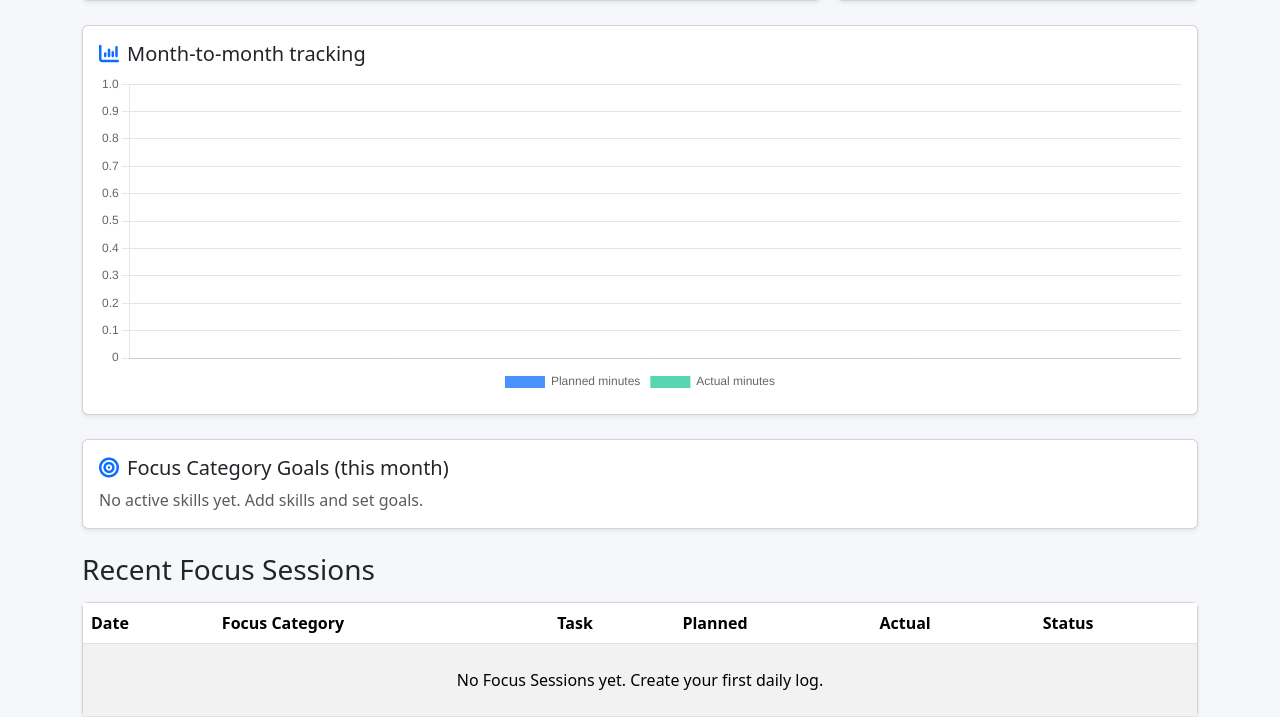
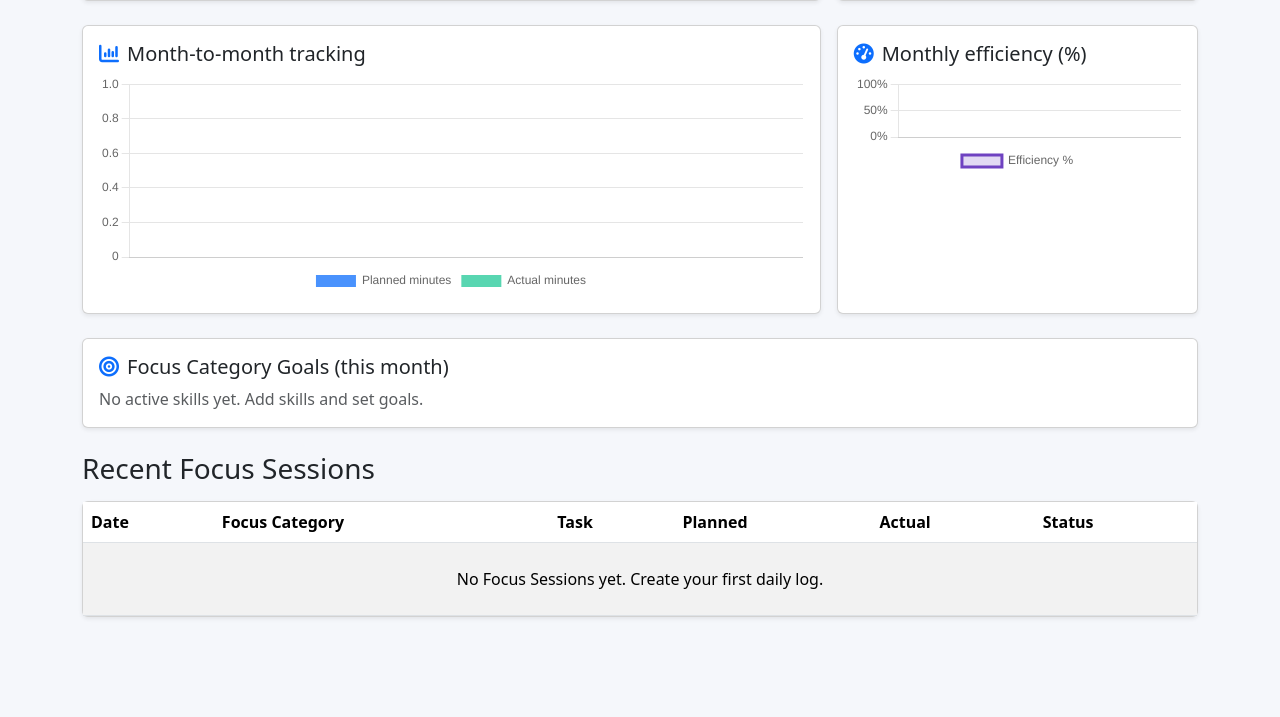
Before and after one commit to elivergara/Focused-Time-Tracker, a Django app: page /app/ in a window 1280 px wide. Shown: the part 870-1587 px from the top of the page. After the commit the page ends 1489 px from the top, so only its background shows below. Run offline with Django 5.2, Linux system fonts and the light colour scheme; the visitor is signed in with stand-in values (Sample User, id 1); data that the repository does not hold is empty; style sheets or scripts are compiled from the project's sources.

Commit message:
Balance dashboard with monthly efficiency chart and slimmer bars

```diff
--- a/templates/core/home.html
+++ b/templates/core/home.html
@@ -53,10 +53,22 @@
     </div>
   </div>
 
-  <div class="card shadow-sm mb-4">
-    <div class="card-body">
-      <h5 class="card-title"><i class="fa-solid fa-chart-column me-2 text-primary"></i>Month-to-month tracking</h5>
-      <canvas id="monthTrendChart" height="90"></canvas>
+  <div class="row g-3 mb-4">
+    <div class="col-lg-8">
+      <div class="card shadow-sm h-100">
+        <div class="card-body">
+          <h5 class="card-title"><i class="fa-solid fa-chart-column me-2 text-primary"></i>Month-to-month tracking</h5>
+          <canvas id="monthTrendChart" height="95"></canvas>
+        </div>
+      </div>
+    </div>
+    <div class="col-lg-4">
+      <div class="card shadow-sm h-100">
+        <div class="card-body">
+          <h5 class="card-title"><i class="fa-solid fa-gauge-high me-2 text-primary"></i>Monthly efficiency (%)</h5>
+          <canvas id="monthEfficiencyChart" height="95"></canvas>
+        </div>
+      </div>
     </div>
   </div>
 
@@ -117,7 +129,17 @@ const categoryCtx = document.getElementById('categoryChart');
 if (categoryCtx) new Chart(categoryCtx,{type:'doughnut',data:{labels:categoryLabels,datasets:[{data:categoryData,backgroundColor:['#0d6efd','#6610f2','#20c997','#fd7e14','#dc3545','#6c757d']}]},options:{responsive:true,plugins:{legend:{position:'bottom'}}}});
 
 const monthTrendCtx = document.getElementById('monthTrendChart');
-if (monthTrendCtx) new Chart(monthTrendCtx,{type:'bar',data:{labels:monthLabels,datasets:[{label:'Planned minutes',data:monthPlanned,backgroundColor:'rgba(13,110,253,.75)'},{label:'Actual minutes',data:monthActual,backgroundColor:'rgba(32,201,151,.75)'}]},options:{responsive:true,plugins:{legend:{position:'bottom'}},scales:{x:{stacked:false},y:{beginAtZero:true}}}});
+if (monthTrendCtx) new Chart(monthTrendCtx,{type:'bar',data:{labels:monthLabels,datasets:[{label:'Planned minutes',data:monthPlanned,backgroundColor:'rgba(13,110,253,.75)',maxBarThickness:44,categoryPercentage:.62,barPercentage:.9},{label:'Actual minutes',data:monthActual,backgroundColor:'rgba(32,201,151,.75)',maxBarThickness:44,categoryPercentage:.62,barPercentage:.9}]},options:{responsive:true,plugins:{legend:{position:'bottom'}},scales:{x:{stacked:false},y:{beginAtZero:true}}}});
+
+const monthEfficiency = monthLabels.map((_, i) => {
+  const planned = Number(monthPlanned[i] || 0);
+  const actual = Number(monthActual[i] || 0);
+  if (!planned) return 0;
+  return Math.round((actual / planned) * 1000) / 10;
+});
+
+const monthEfficiencyCtx = document.getElementById('monthEfficiencyChart');
+if (monthEfficiencyCtx) new Chart(monthEfficiencyCtx,{type:'line',data:{labels:monthLabels,datasets:[{label:'Efficiency %',data:monthEfficiency,borderColor:'#6f42c1',backgroundColor:'rgba(111,66,193,.2)',fill:true,tension:.35,pointRadius:4,pointHoverRadius:6}]},options:{responsive:true,plugins:{legend:{position:'bottom'}},scales:{y:{beginAtZero:true,max:100,ticks:{callback:(v)=>`${v}%`}}}}});
 
 </script>
 {% endblock %}
```
